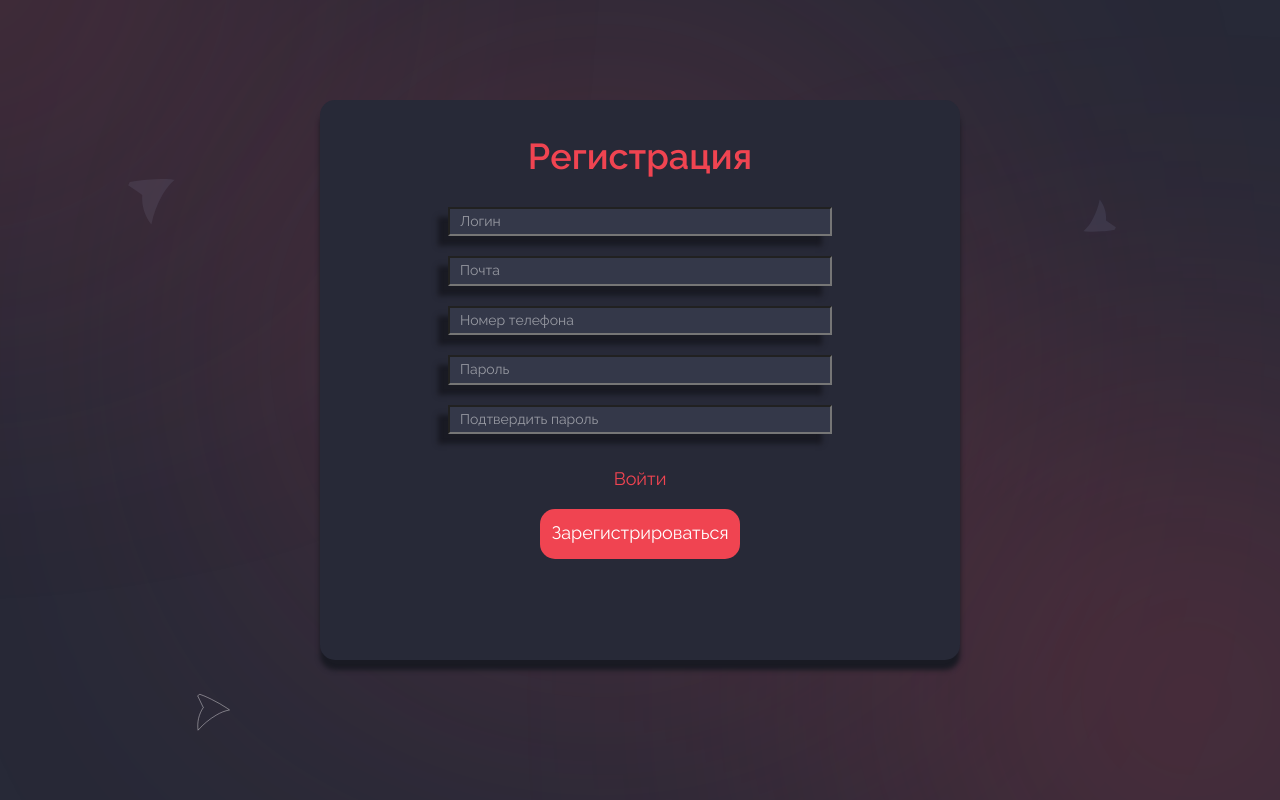
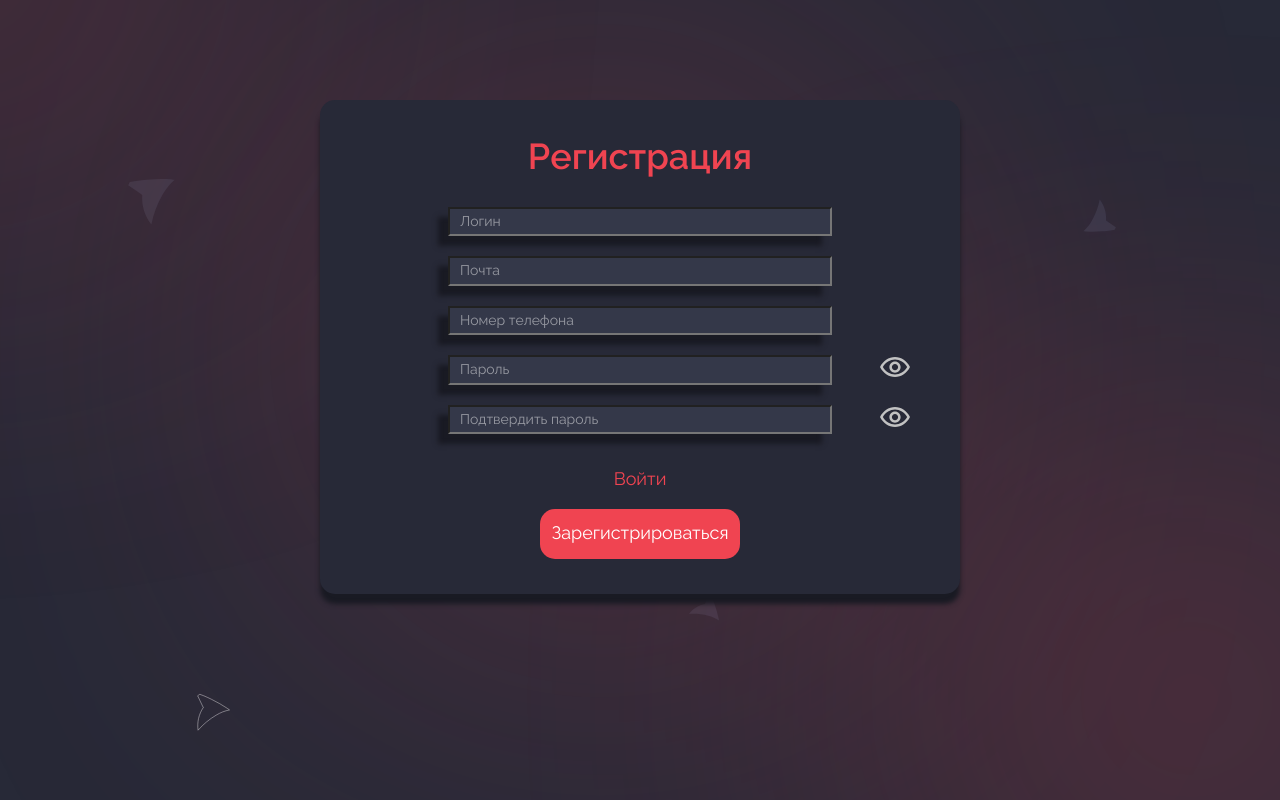
Before and after one commit to Vivasvat/WE-Programmist, a Django app: page /registration/ in a window 1280 px wide. Run offline with Django 5.2, Linux system fonts and the light colour scheme.

Commit message:
hide password

```diff
--- a/app/settings.py
+++ b/app/settings.py
@@ -183,7 +183,7 @@ AUTH_PASSWORD_VALIDATORS = [
 # Internationalization
 # https://docs.djangoproject.com/en/5.0/topics/i18n/
 
-LANGUAGE_CODE = "en-us"  # en-us
+LANGUAGE_CODE = "ru"  # en-us
 
 TIME_ZONE = "UTC" # UTC Europe/Moscow
 
--- a/static/main.css
+++ b/static/main.css
@@ -2481,7 +2514,6 @@ li[class^=footer__item]:first-child {
   margin-right: auto;
   margin-top: 100px;
   width: 30%;
-  height: 70%;
   background-color: var(--color-blue);
   border-radius: var(--border-radius);
   box-shadow: 0 10px 5px #191a23;
@@ -2517,6 +2549,47 @@ li[class^=footer__item]:first-child {
   padding-block: 5px;
   box-shadow: -10px 10px 5px 0 #191a23;
   color: var(--color-light);
+}
+
+#registration__password1-eye, #registration__password2-eye {
+  position: absolute !important;
+  width: 1px !important;
+  height: 1px !important;
+  margin: -1px !important;
+  border: 0 !important;
+  padding: 0 !important;
+  white-space: nowrap !important;
+  clip-path: inset(100%) !important;
+  clip: rect(0 0 0 0) !important;
+  overflow: hidden !important;
+}
+
+.registration__label1-eye, .registration__label2-eye {
+  background-image: url(/static/images/login/eye.svg);
+  display: inline-block;
+  width: 30px;
+  height: 30px;
+  position: absolute;
+  top: 252px;
+  right: 50px;
+}
+
+.registration__label2-eye {
+  top: 302px;
+}
+
+#registration__password1-eye:checked ~ .registration__label1-eye, #registration__password2-eye:checked ~ .registration__label2-eye {
+  background-image: url(/static/images/login/blind.svg);
+  display: inline-block;
+  width: 30px;
+  height: 30px;
+  position: absolute;
+  top: 252px;
+  right: 50px;
+}
+
+#registration__password2-eye:checked ~ .registration__label2-eye {
+  top: 302px;
 }
 
 .body__registration a {
--- a/static/scripts/main.js
+++ b/static/scripts/main.js
@@ -0,0 +1,11 @@
+function Toggle(id_checkbox, id_password){
+    let temp = document.getElementById(id_checkbox);
+    let password = document.getElementById(id_password);
+
+    if (temp.checked){
+        password.type = 'password';
+    }
+    else{
+        password.type = 'text';
+    }
+}
--- a/static/styles/blocks/registration.scss
+++ b/static/styles/blocks/registration.scss
@@ -15,7 +15,6 @@
     margin-right: auto;
     margin-top: 100px;
     width: 30%;
-    height: 70%;
     background-color: var(--color-blue);
     border-radius: var(--border-radius);
     box-shadow: 0 10px 5px #191a23;
@@ -53,6 +52,38 @@
     color: var(--color-light);
 }
 
+#registration__password1-eye, #registration__password2-eye{
+    @include visually-hidden();
+}
+
+.registration__label1-eye, .registration__label2-eye{
+    background-image: url(/static/images/login/eye.svg);
+    display: inline-block;
+    width: 30px;
+    height: 30px;
+    position: absolute;
+    top: 252px;
+    right: 50px;
+}
+
+.registration__label2-eye{
+    top: 302px;
+}
+
+#registration__password1-eye:checked ~ .registration__label1-eye, #registration__password2-eye:checked ~ .registration__label2-eye{
+    background-image: url(/static/images/login/blind.svg);
+    display: inline-block;
+    width: 30px;
+    height: 30px;
+    position: absolute;
+    top: 252px;
+    right: 50px;
+}
+
+#registration__password2-eye:checked ~ .registration__label2-eye{
+    top: 302px;
+}
+
 .body__registration a{
     display: flex;
     justify-content: center;
@@ -71,11 +102,16 @@
 .login__button{
     @include button (200px, 50px);
     margin-top: 20px;
+    margin-bottom: 35px;
 }
 
 .button{
     display: flex;
     justify-content: center;
+}
+
+.alert{
+    color: red;
 }
 
 @media (hover:hover){
--- a/users/templates/users/registration.html
+++ b/users/templates/users/registration.html
@@ -73,10 +73,14 @@
           {% endif %}
          </fieldset>
 
-         <fieldset class="registration__fieldset">
-          <label for="registration__label"></label>
+         <fieldset class="registration__fieldset1">
+          <input id="registration__password1-eye" type="checkbox" onclick="Toggle('registration__password1-eye', 'registration__input1')">
+          <label class="registration__label1-eye"  for="registration__password1-eye"></label>
+
+
+          <label for="registration__input1"></label>
           <input
-          id="registration__input"
+          id="registration__input1"
           type="text"
           name="password1"
           placeholder="Пароль"
@@ -88,10 +92,13 @@
           {% endif %}
          </fieldset>
 
-         <fieldset class="registration__fieldset">
-          <label for="registration__label"></label>
+         <fieldset class="registration__fieldset2">
+          <input id="registration__password2-eye" type="checkbox" onclick="Toggle('registration__password2-eye', 'registration__input2')">
+          <label class="registration__label2-eye"  for="registration__password2-eye"></label>
+
+          <label for="registration__input2"></label>
           <input
-          id="registration__input"
+          id="registration__input2"
           type="text"
           name="password2"
           placeholder="Подтвердить пароль"
@@ -103,7 +110,7 @@
           {% endif %}
          </fieldset>
 
-         <a href="#" class="login__registration">Войти</a>
+         <a href="{% url 'users:login' %}" class="login__registration">Войти</a>
 
          <div class="button">
           <button type="submit" class="login__button">Зарегистрироваться</button>
@@ -112,5 +119,7 @@
     </form>
 
   </section>
+
+  <script src="/static/scripts/main.js"></script>
 </body>
 </html>
```
Also changed, not shown: other parts of static/main.css (+41 -3 lines), static/styles/blocks/login.scss (+27 -3 lines), users/templates/users/login.html (+7 -1 lines), static/images/login/ahri.png (deleted), static/images/login/blind.svg (added), static/images/login/eye.svg (added), 1 other file.
